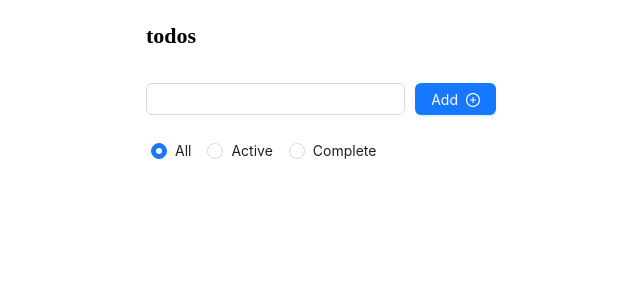
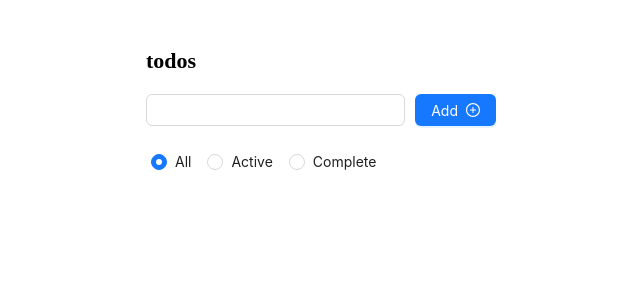
Before and after one commit to JuliaJu93/todos, a React (Vite) app: page / in a window 1280 px wide. Shown: the top 300 px of the page, without its empty margins (319-959 px from the left). Built offline with nearby package versions, Linux system fonts and the light colour scheme.

Commit message:
fixed styles

```diff
--- a/src/components/Todos/styles.scss
+++ b/src/components/Todos/styles.scss
@@ -3,4 +3,5 @@
   flex-direction: column;
   gap: 20px;
   min-width: 350px;
+  margin: 40px 0;
 }
--- a/src/styles.scss
+++ b/src/styles.scss
@@ -6,5 +6,6 @@
 
   h1 {
     font-size: 22px;
+    margin: 0;
   }
 }
```
